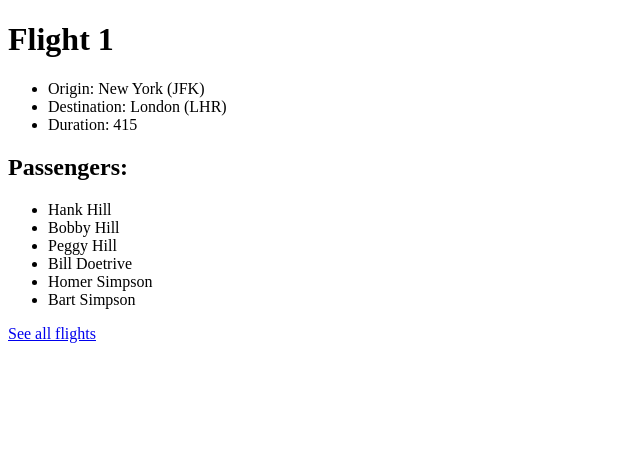
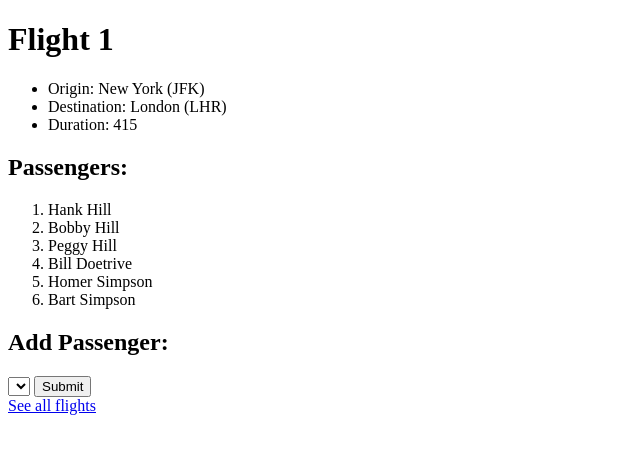
Before and after one commit to fournacea/airline, a Django app: page /flights/1 in a window 1280 px wide. Shown: the top 454 px of the page, without its empty margins (0-640 px from the left). Run offline with Django 4.2, Linux system fonts and the light colour scheme; data comes from the database, SQL or seed files in the repository; both versions use the stored data as it was after the commit; lists and menus that the app fills with data are empty.

Commit message:
ADD ability to book additional passengers on flight

```diff
--- a/flights/templates/flights/flight.html
+++ b/flights/templates/flights/flight.html
@@ -12,13 +12,26 @@
 
 <!--Render passengers onboard flight-->
     <h2>Passengers:</h2>
-    <ul>
+    <ol>
         {% for passenger in passengers %}
             <li>{{ passenger }}</li>
         {% empty %}
             <li>No passengers yet...</li>
         {% endfor %}
-    </ul>
+    </ol>
+
+    <!--Add form to book a flight for another passenger-->
+    <h2>Add Passenger:</h2>
+    <form action="{% url 'book' flight.id%}" method="post">
+        {% csrf_token %}
+        <select name="passenger">
+            {% for passenger in non_passengers %}
+              <option value="{{ passenger.id }}">{{ passenger }}</option>
+            {% endfor %}
+        </select>
+        <input type="submit">
+
+    </form>
 
     <a href="{% url 'index' %}">See all flights</a>
 {% endblock body %}
--- a/flights/urls.py
+++ b/flights/urls.py
@@ -5,4 +5,5 @@ from . import views
 urlpatterns = [
     path('', views.index, name="index"),
     path('<int:flight_id>', views.flight, name="flight"),
+    path('<int:flight_id>/book', views.book, name="book"),
 ]
--- a/flights/views.py
+++ b/flights/views.py
@@ -1,5 +1,10 @@
 from django.shortcuts import render
-from .models import Flight
+from django.http import HttpResponseRedirect
+from django.urls import reverse
+
+from .models import Flight, Passenger
+
+
 
 
 # Create your views here.
@@ -17,8 +22,28 @@ def flight(request, flight_id):
     #Get the first flight matching the flight id
     flight = Flight.objects.get(pk=flight_id)
 
-    #Render page
+    #Render page, provide variables to template
     return render(request, "flights/flight.html", {
         "flight": flight,
-        "passengers": flight.passengers.all()
+        "passengers": flight.passengers.all(),
+        "non_passengers": Passenger.objects.exclude(flights=flight).all()
     })
+
+
+#Create view to book a flight
+def book(request, flight_id):
+
+    #Check if method=post
+    if request.method == "POST":
+
+        #Get all flight objects
+        flight_obj = Flight.objects.get(pk=flight_id)
+
+        #Get all passenger objects
+        passenger = Passenger.objects.get(pk=int(request.POST["passenger"]))
+
+        #Add passenger to flight
+        passenger.flights.add(flight_obj)
+
+        #Redirect back to flight template
+        return HttpResponseRedirect(reverse("flight", args=(flight_obj.id,)))
```
Also changed, not shown: db.sqlite3.
